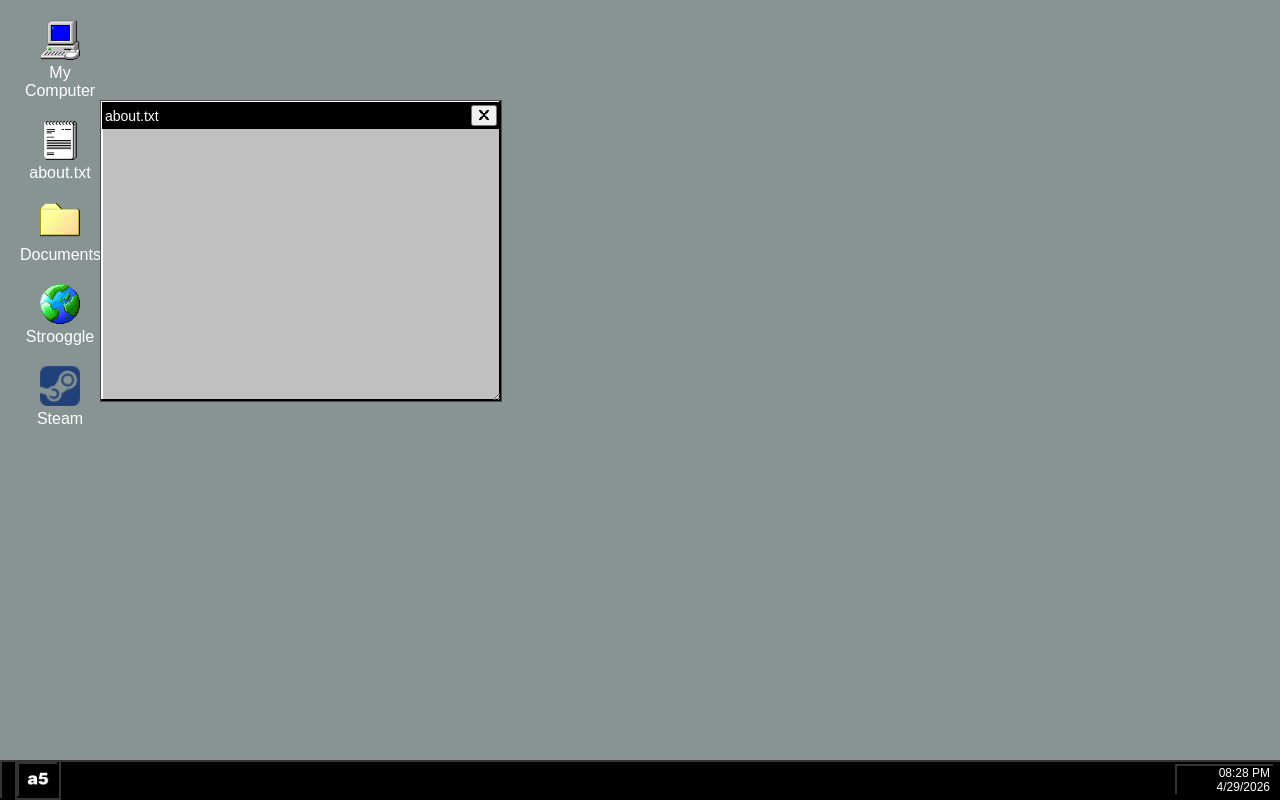
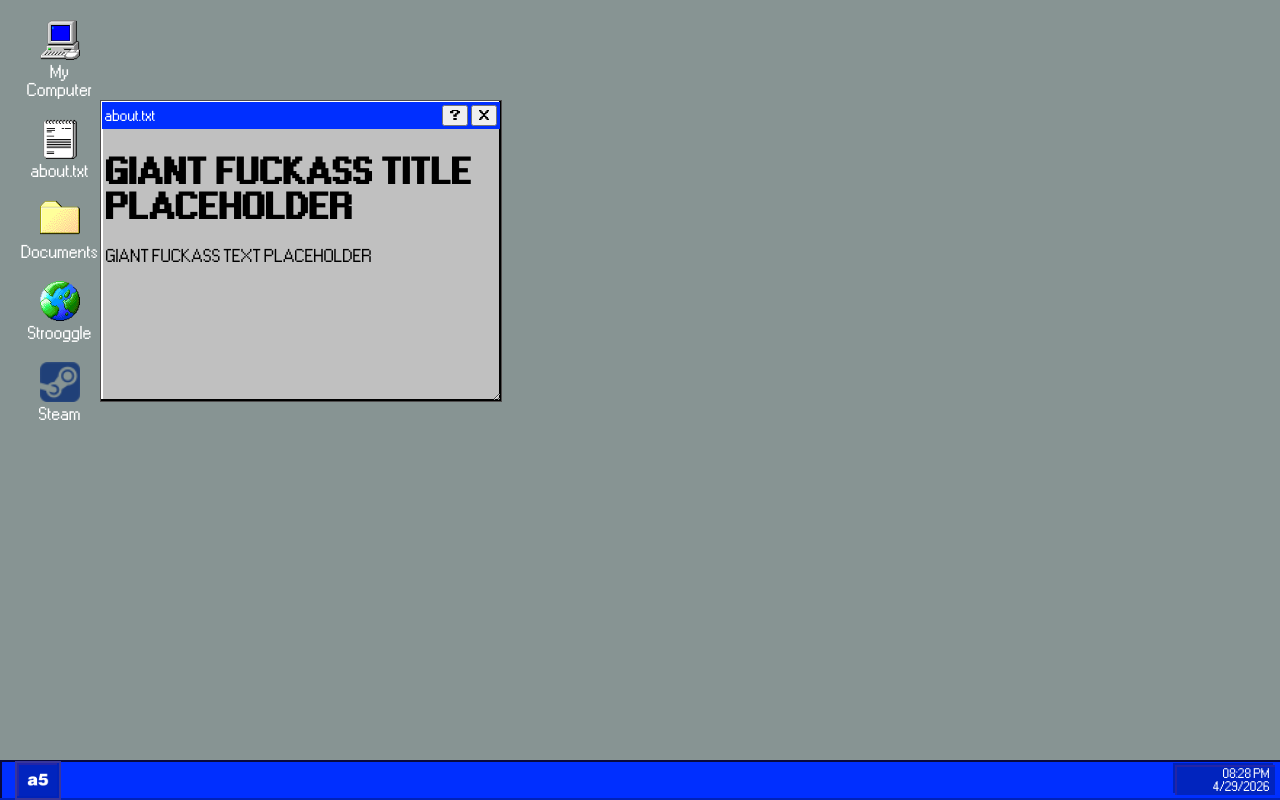
Before and after one commit to alphar1u5/alphariu5-0S, a plain HTML site: page index.html in a window 1280 px wide. Both pictures are taken after a click on the element "about.txt". Drawn offline with Linux system fonts and the light colour scheme.

Commit message:
Font changed... and other stuff (i dont want to fix the browser :( )

```diff
--- a/index.html
+++ b/index.html
@@ -27,7 +27,7 @@
                     <img src="assets/img/world.png" class="appIcon"><br>Strooggle
                 </div>
                 <div class="icon">
-                    <a href="https://steamcommunity.com/id/alphariu5_/" target="_blank" class="steamLink"><img src="assets/img/steam-32.png" class="appIcon">Steam</a>
+                    <a href="https://steamcommunity.com/id/alphariu5_/" target="_blank" class="steamLink" rel="noopener noreferrer"><img src="assets/img/steam-32.png" class="appIcon">Steam</a>
                 </div>
                 <div id="taskbar">
                     <div id="start"><img src="assets/img/start.png" class="startIcon"></div>
--- a/script.js
+++ b/script.js
@@ -4,38 +4,38 @@ const apps = {
   MyComputer: {
     title: "My Computer",
     content: `<div class = "aboutDevice">
-      <h3>About the device</h3>
+      <h3 class="Bold">About the device</h3>
       <table class="specsTable">
         <tr>
-          <td>Name of the Device</td>
+          <td class="Bold">Name of the Device</td>
           <td>Test Type-01</td>
         </tr>
         <tr>
-          <td>CPU</td>
+          <td class="Bold">CPU</td>
           <td>ENCOM Core T4</td>
         </tr>
         <tr>
-          <td>Operating System</td>
+          <td class="Bold">Operating System</td>
           <td>alphariu5 OS</td>
         </tr>
         <tr>
-          <td>OS Version</td>
+          <td class="Bold">OS Version</td>
           <td>a5-1.0.0</td>
         </tr>
         <tr>
-          <td>Installed RAM</td>
+          <td class="Bold">Installed RAM</td>
           <td>8 GB (7.9 Usable)</td>
         </tr>
         <tr>
-          <td>Graphic Card</td>
+          <td class="Bold">Graphic Card</td>
           <td>strk UHD Graphics 540 (128 MB)</td>
         </tr>
         <tr>
-          <td>Device ID</td>
+          <td class="Bold">Device ID</td>
           <td>Q8TF5-B75P7-R5YRJ-VKSZQ</td>
         </tr>
         <tr>
-          <td>System Type</td>
+          <td class="Bold">System Type</td>
           <td>64-bit operating system, x64 processor</td>
         </tr>
       </table>
@@ -48,12 +48,12 @@ const apps = {
     content: `
     <div class="documentsContent">
       <div class="documentsFolder">
-        <a class="documentsLink" href="https://open.spotify.com/playlist/76QKQZ0PWoHBdg62DfQMUK?si=479Tml2MR0qwjqzPmyM5aQ" target="_blank">
+        <a class="documentsLink" href="https://open.spotify.com/playlist/76QKQZ0PWoHBdg62DfQMUK?si=479Tml2MR0qwjqzPmyM5aQ" target="_blank" rel="noopener noreferrer">
           <img src="assets/img/directory.png" class="folderIcon"><br>Music
         </a>
       </div>
       <div class="documentsFolder">
-        <a class="documentsLink" href="https://imgur.com" target="_blank">
+        <a class="documentsLink" href="https://imgur.com" target="_blank" rel="noopener noreferrer">
           <img src="assets/img/directory.png" class="folderIcon"><br>Images
         </a>
       </div>
@@ -64,7 +64,8 @@ const apps = {
     title:"about.txt",
     content: `
       <div class ="aboutWindow">
-        <h1></h1>
+        <h1>GIANT FUCKASS TITLE PLACEHOLDER</h1>
+        <p>GIANT FUCKASS TEXT PLACEHOLDER</p>
       </div>
       `
   },
@@ -96,9 +97,9 @@ const apps = {
         </div>
         <br>
         <div class="browserSites">
-          <a href="https://github.com/alphar1u5" target="_blank" class="browserLink"><img src="assets/img/github-8-64.png" class="browserIcon"><br>GitHub</a>
-          <a href="https://x.com/alphariu5" target="_blank" class="browserLink"><img src="assets/img/twitter-64.png" class="browserIcon"><br>Twitter</a>
-          <a href="https://www.reddit.com/user/H3KILL/" target="_blank" class="browserLink"><img src="assets/img/reddit-64.png" class="browserIcon"><br>Reddit</a>
+          <a href="https://github.com/alphar1u5" target="_blank" class="browserLink" rel="noopener noreferrer"><img src="assets/img/github-8-64.png" class="browserIcon"><br>GitHub</a>
+          <a href="https://x.com/alphariu5" target="_blank" class="browserLink" rel="noopener noreferrer"><img src="assets/img/twitter-64.png" class="browserIcon"><br>Twitter</a>
+          <a href="https://www.reddit.com/user/H3KILL/" target="_blank" class="browserLink" rel="noopener noreferrer"><img src="assets/img/reddit-64.png" class="browserIcon"><br>Reddit</a>
         </div>
     `
   }
@@ -116,6 +117,7 @@ function createWindow(appId) {
     <div class="title-bar">
       <span>${app.title}</span>
       <div class="buttons">
+        <button><a href="https://archive.org/details/microsoftwindows00boyc/mode/2up" target="_blank" rel="noopener noreferrer"><img src="assets/img/help.png" class="windowButton"></a></button>
         <button onclick="this.closest('.window').remove()"><img src="assets/img/close.png" class="windowButton"></button>
       </div>
     </div>
--- a/styles.css
+++ b/styles.css
@@ -1,7 +1,27 @@
+@font-face {
+      font-family: alphariu5-Normal;
+      src: url(assets/fonts/ms_sans_serif.woff) format('woff');
+      font-weight: normal;
+      font-style: normal;
+      font-display: normal;
+}
+
+@font-face {
+      font-family: alphariu5-Bold;
+      src: url(assets/fonts/ms_sans_serif_bold.woff) format('woff');
+      font-weight: normal;
+      font-style: normal;
+      font-display: normal;
+}
+
 body{
     background-color:#879493;
     margin: 0px;
-    font-family: sans-serif;
+    font-family: alphariu5-Normal;
+}
+
+h1, .Bold{
+    font-family: alphariu5-Bold;
 }
 
 .icon {
@@ -40,10 +60,11 @@ body{
       justify-content: start;
       display: flex;
       gap: 13px;
+      font-family: alphariu5-Bold;
 }
 
 .title-bar {
-  background: rgb(0, 0, 0);
+  background: #002fff;;
   color: white;
   padding: 3px;
   display: flex;
@@ -59,12 +80,12 @@ body{
       bottom: 0;
       width: 100%;
       height: 40px;
-      background: #000000;
+      background: #002fff;
       display: flex;
       align-items: center;
       justify-content: space-between;
       padding: 0 10px;
-      box-shadow: inset -2px -2px #000, inset 2px 2px #363535;
+      box-shadow: inset -2px -2px #0022b9, inset 2px 2px #08093d;
 }
 .contactForm{
   display: flex;
@@ -74,9 +95,9 @@ body{
 }
 
 #start {
-      background: #000000;
-      border: 2px solid #383333;
-      box-shadow: inset -2px -2px #000, inset 2px 2px #363535;
+      background: #0124be;
+      border: 2px solid #37359b;
+      box-shadow: inset -2px -2px #0022b9, inset 2px 2px #2325a7;
       padding: 5px 10px;
       cursor: pointer;
       margin: 5px;
@@ -84,8 +105,8 @@ body{
 
 #clock {
   margin: 15px;
-  background: #000000;
-  box-shadow: inset -2px -2px #000, inset 2px 2px #363535;
+  background:#0124be;
+  box-shadow: -2px -2px #0022b9, inset 2px 2px #2325a7;
   padding: 2px 5px;
   text-align: right;
   font-size: 12px;
```
Also changed, not shown: assets/fonts/ms_sans_serif.woff (added), assets/fonts/ms_sans_serif.woff2 (added), assets/fonts/ms_sans_serif_bold.woff (added), assets/fonts/ms_sans_serif_bold.woff2 (added), assets/img/help.png (added).
